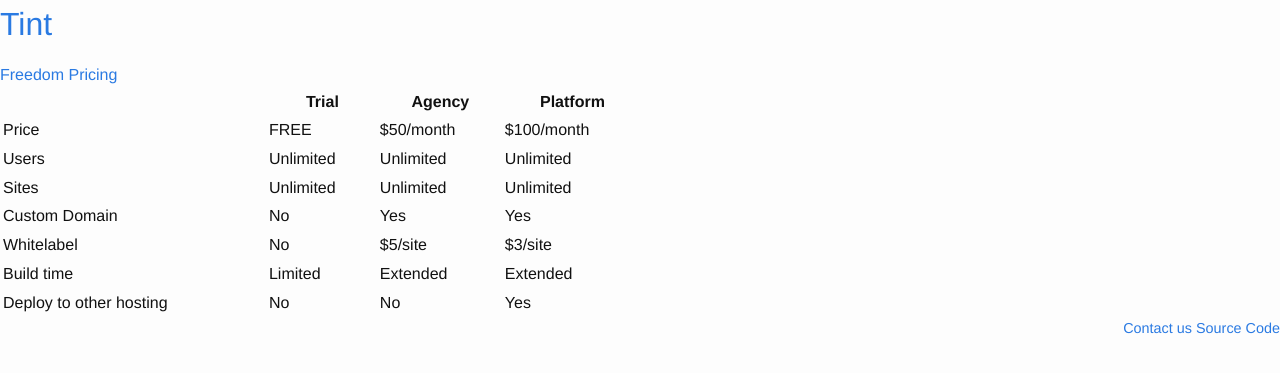
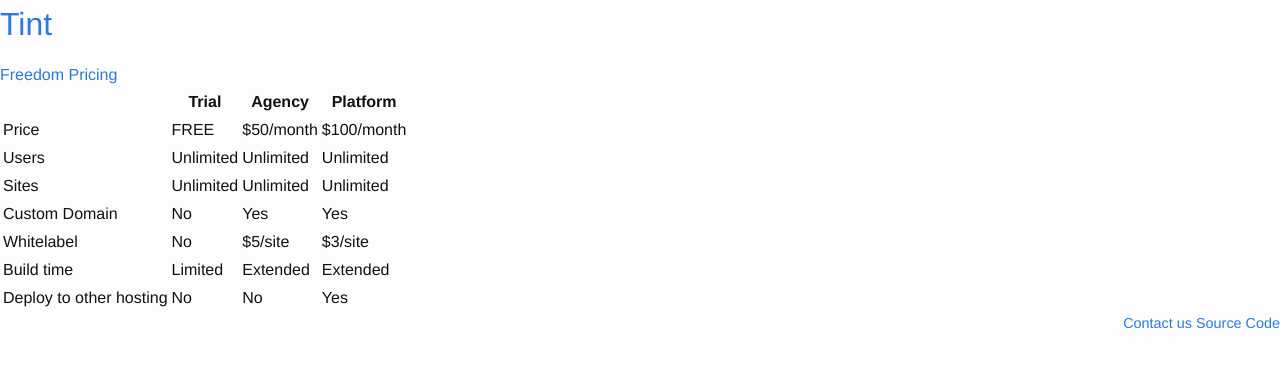
Before and after one commit to usetint/usetint.github.io, a Jekyll site: the page built from pricing.md, in a window 1280 px wide. Shown: the top 373 px of the page. Built offline with Jekyll 4.4.1, drawn with Linux system fonts in a browser that asks for light colours.

Commit message:
Reverted to 30de20e via tint

```diff
--- a/pricing.md
+++ b/pricing.md
@@ -1,4 +1,4 @@
 ---
 title: Pricing
 ---
-<table style="height: 231px;" width="643"><thead><tr><th> </th><th>Trial</th><th>Agency</th><th>Platform</th></tr></thead><tbody><tr><td>Price</td><td>FREE</td><td>$50/month</td><td>$100/month</td></tr><tr><td>Users</td><td>Unlimited</td><td>Unlimited</td><td>Unlimited</td></tr><tr><td>Sites</td><td>Unlimited</td><td>Unlimited</td><td>Unlimited</td></tr><tr><td>Custom Domain</td><td>No</td><td>Yes</td><td>Yes</td></tr><tr><td>Whitelabel</td><td>No</td><td>$5/site</td><td>$3/site</td></tr><tr><td>Build time</td><td>Limited</td><td>Extended</td><td>Extended</td></tr><tr><td>Deploy to other hosting</td><td>No</td><td>No</td><td>Yes</td></tr></tbody></table>
+<table><thead><tr><th> </th><th>Trial</th><th>Agency</th><th>Platform</th></tr></thead><tbody><tr><td>Price</td><td>FREE</td><td>$50/month</td><td>$100/month</td></tr><tr><td>Users</td><td>Unlimited</td><td>Unlimited</td><td>Unlimited</td></tr><tr><td>Sites</td><td>Unlimited</td><td>Unlimited</td><td>Unlimited</td></tr><tr><td>Custom Domain</td><td>No</td><td>Yes</td><td>Yes</td></tr><tr><td>Whitelabel</td><td>No</td><td>$5/site</td><td>$3/site</td></tr><tr><td>Build time</td><td>Limited</td><td>Extended</td><td>Extended</td></tr><tr><td>Deploy to other hosting</td><td>No</td><td>No</td><td>Yes</td></tr></tbody></table>
```
